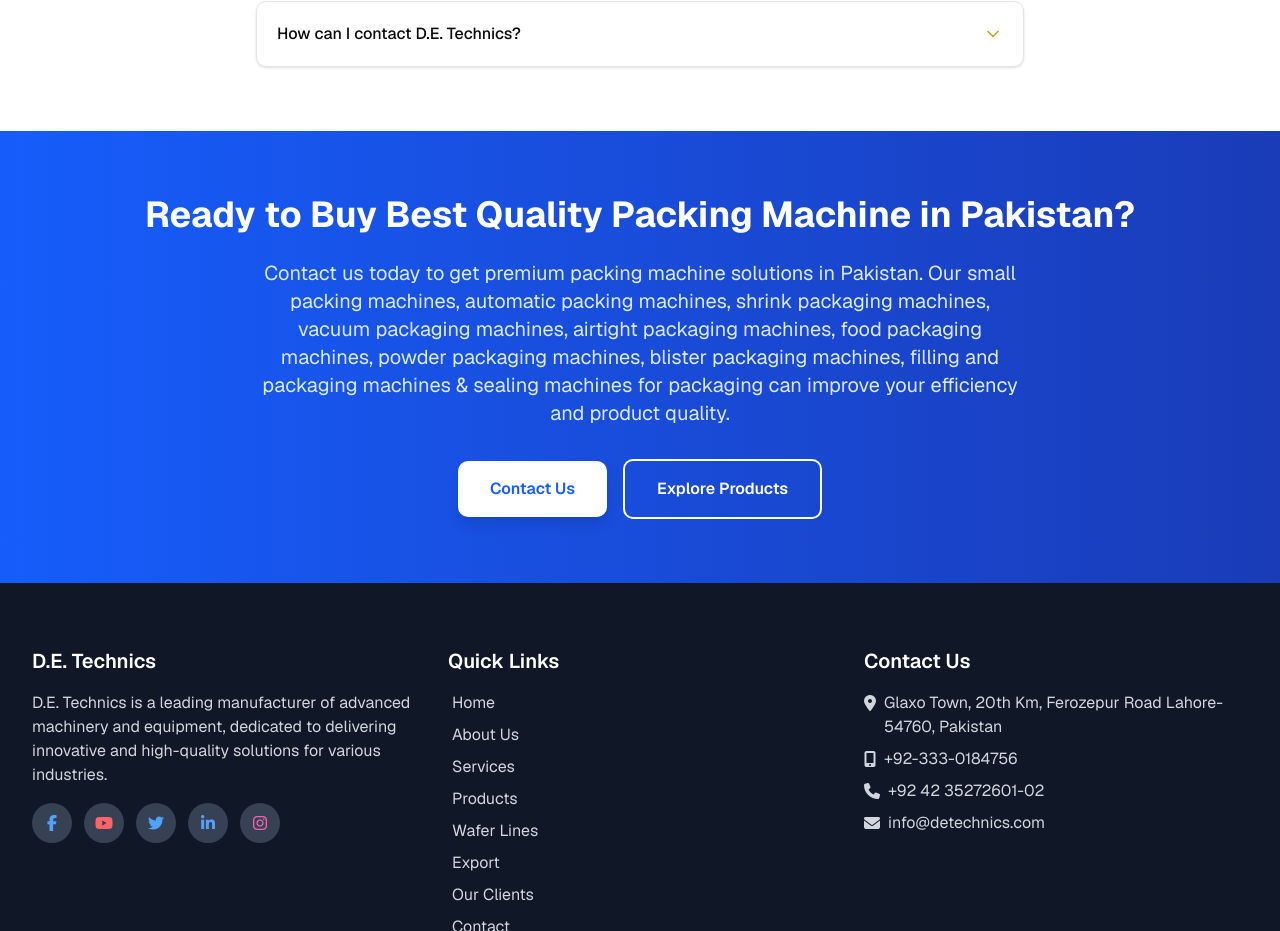
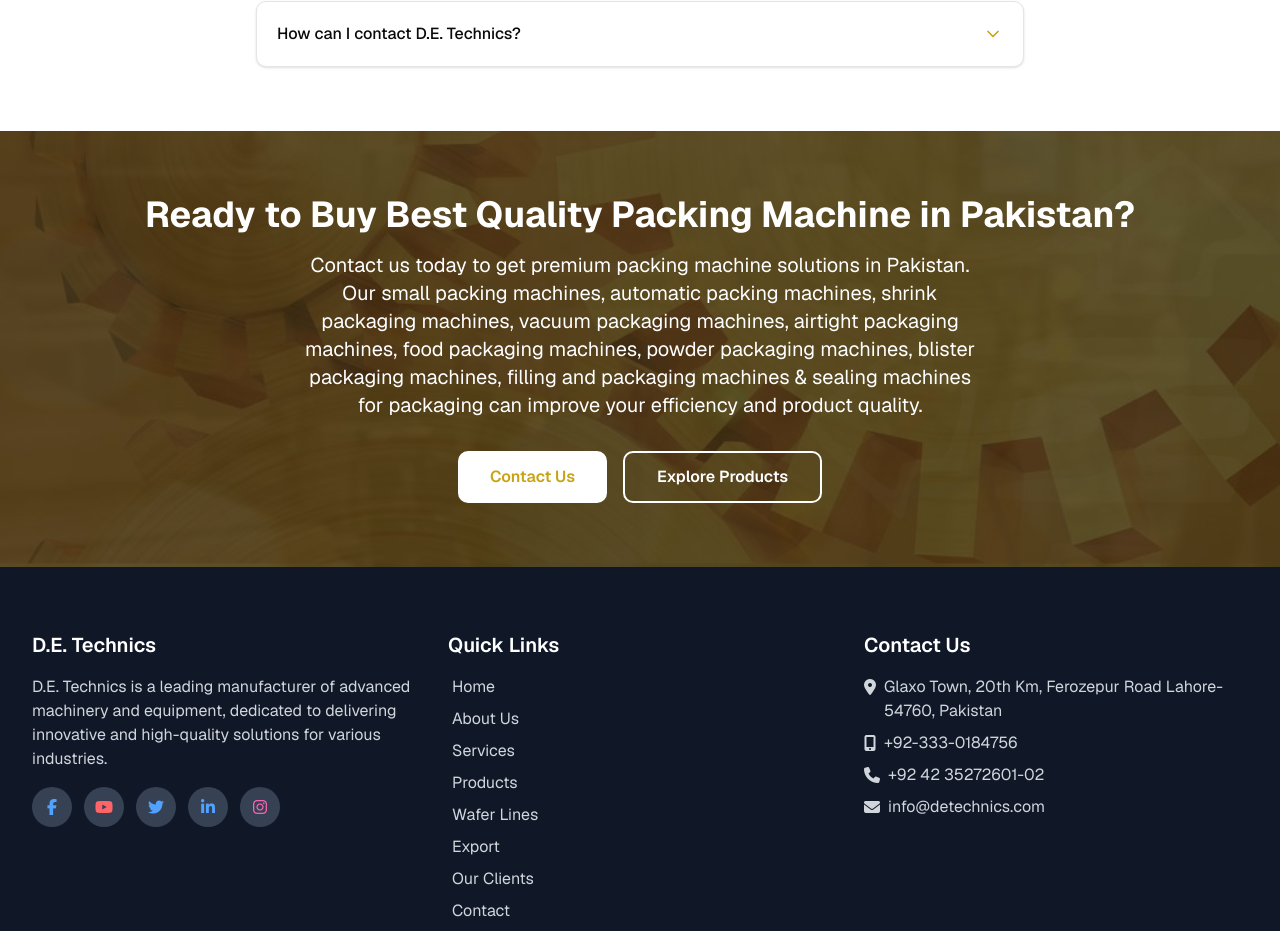
Before and after one commit to alams-innovative/d-e-technics-main-re, a Next.js app: page / in a window 1280 px wide. Shown: the part 4034-4965 px from the top of the page. Built offline with nearby package versions, Linux system fonts and the light colour scheme.

Commit message:
fix: standardize CTA section styles across pages
Consistent bg-banner background and button styles for homepage CTA.

Co-authored-by: null <208975753+alams-innovative@users.noreply.github.com>

```diff
--- a/app/page.tsx
+++ b/app/page.tsx
@@ -5,7 +5,6 @@ import ProductCard from "@/components/product-card"
 import TestimonialCard from "@/components/testimonial-card"
 import IndustryCard from "@/components/industry-card"
 import FAQSection from "@/components/seo/FAQSection"
-import CTASection from "@/components/cta-section"
 import SectionErrorBoundary from "@/components/section-error-boundary"
 import ServiceCard from "@/components/service-card"
 import type { Metadata } from "next"
@@ -442,15 +441,39 @@ export default function HomePage() {
       />
 
       {/* Call to Action */}
-      <CTASection
-        title="Ready to Buy Best Quality Packing Machine in Pakistan?"
-        description="Contact us today to get premium packing machine solutions in Pakistan. Our small packing machines, automatic packing machines, shrink packaging machines, vacuum packaging machines, airtight packaging machines, food packaging machines, powder packaging machines, blister packaging machines, filling and packaging machines & sealing machines for packaging can improve your efficiency and product quality."
-        primaryButtonText="Contact Us"
-        primaryButtonHref="/contact"
-        secondaryButtonText="Explore Products"
-        secondaryButtonHref="/products"
-        className="mb-0"
-      />
+      <section className="relative py-16 text-white overflow-hidden">
+        <div
+          className="absolute inset-0 bg-cover bg-center bg-no-repeat"
+          style={{ backgroundImage: "url(/images/bg-banner.jpg)" }}
+        />
+        <div className="absolute inset-0 bg-black/60" />
+        <div className="relative max-w-screen-xl mx-auto px-4 sm:px-6 lg:px-8 text-center">
+          <h2 className="text-3xl md:text-4xl font-bold mb-4">
+            Ready to Buy Best Quality Packing Machine in Pakistan?
+          </h2>
+          <p className="text-xl mb-8 max-w-2xl mx-auto">
+            Contact us today to get premium packing machine solutions in Pakistan. Our small packing machines, automatic
+            packing machines, shrink packaging machines, vacuum packaging machines, airtight packaging machines, food
+            packaging machines, powder packaging machines, blister packaging machines, filling and packaging machines &
+            sealing machines for packaging can improve your efficiency and product quality.
+          </p>
+          <div className="flex flex-col sm:flex-row gap-4 justify-center">
+            <Link
+              href="/contact"
+              className="inline-flex items-center justify-center bg-white px-8 py-3 rounded-lg hover:bg-gray-100 transition-colors min-h-[44px] font-semibold"
+              style={{ color: "#c8a415" }}
+            >
+              Contact Us
+            </Link>
+            <Link
+              href="/products"
+              className="inline-flex items-center justify-center border-2 border-white text-white px-8 py-3 rounded-lg hover:bg-white hover:text-gray-800 transition-colors min-h-[44px] font-semibold"
+            >
+              Explore Products
+            </Link>
+          </div>
+        </div>
+      </section>
 
       <div className="mt-0">
         <Footer />
```
